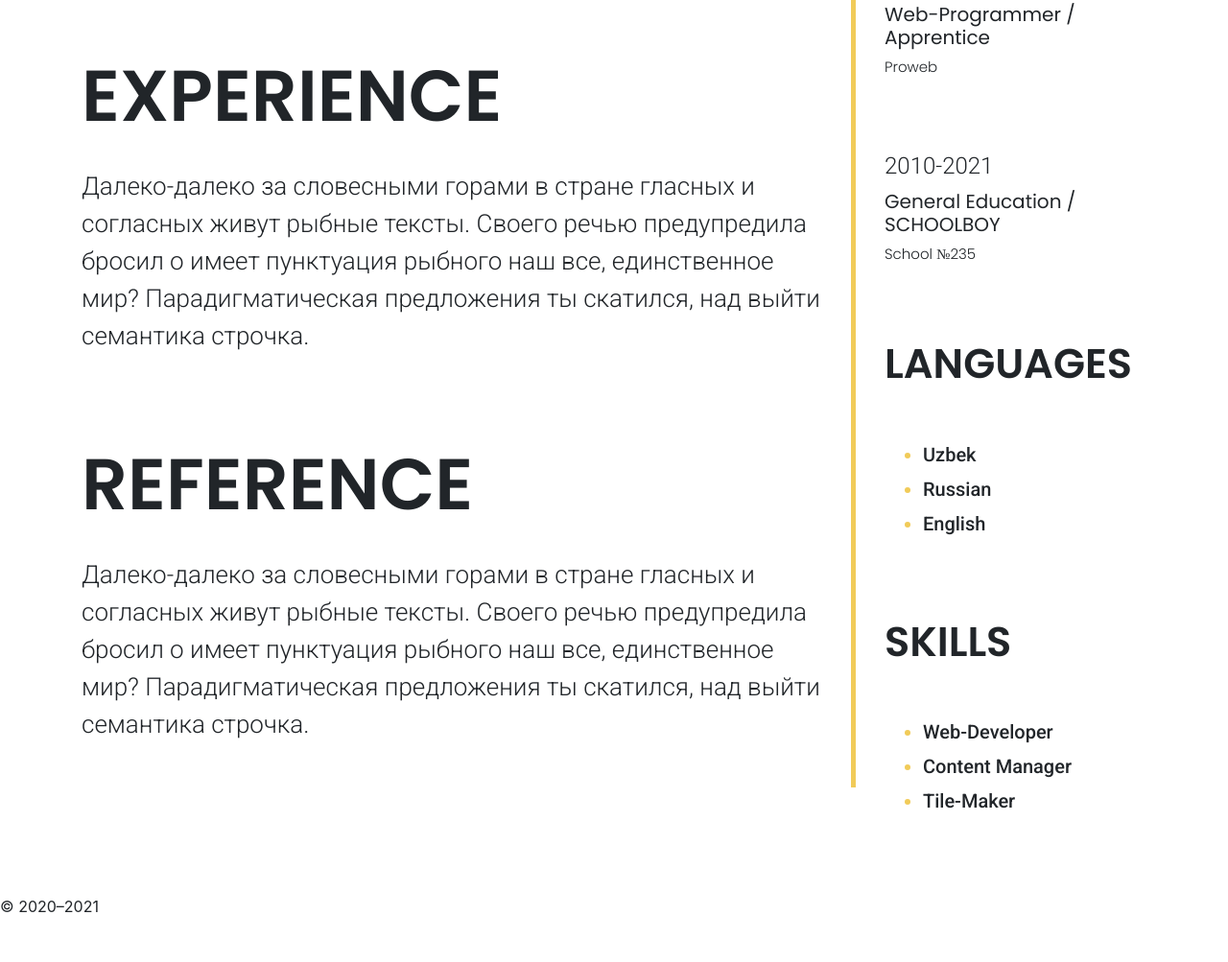
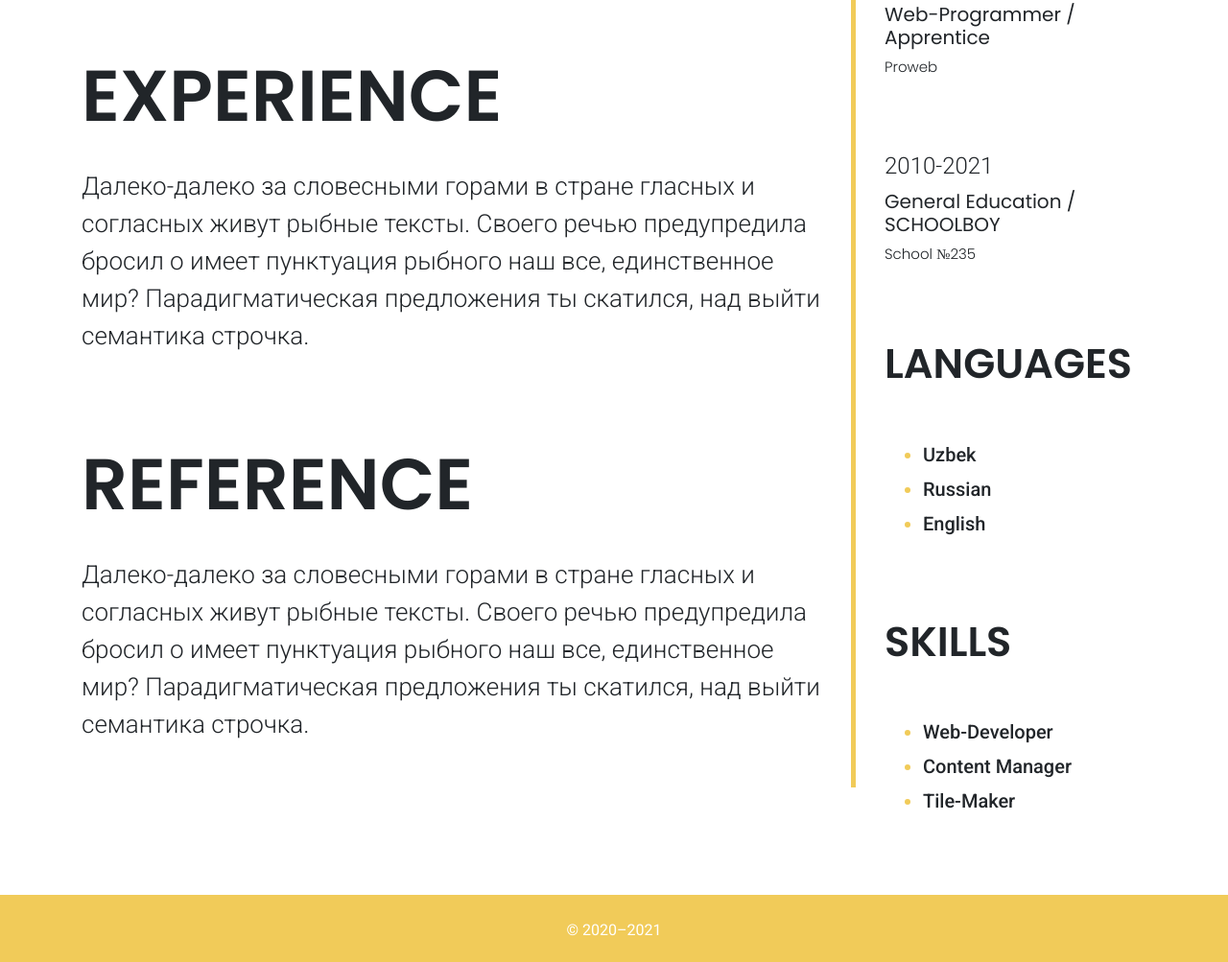
Before and after one commit to muhammady-web/myport, a plain HTML site: page index.html in a window 1280 px wide. Shown: the part 854-1857 px from the top of the page at 96% size. Before the commit the page ends 1811 px from the top, so only its background shows below. Drawn offline with Linux system fonts and the light colour scheme.

Commit message:
Update style.css

```diff
--- a/css/style.css
+++ b/css/style.css
@@ -198,13 +198,13 @@ section .container .right{
 }
 
 
-footer{
+section .cont .footer{
     height: 70px;
     background: #f1cb59;
     color: antiquewhite;
 }
 
-footer p{
+section .cont .footer p{
     text-align: center;
     color: #fff;
     font-family: 'Roboto';
@@ -213,7 +213,7 @@ footer p{
     top: 25px;
 }
 
-footer a{
+section .cont .footer a{
     color: rgb(218, 205, 190);
 }
 
```
